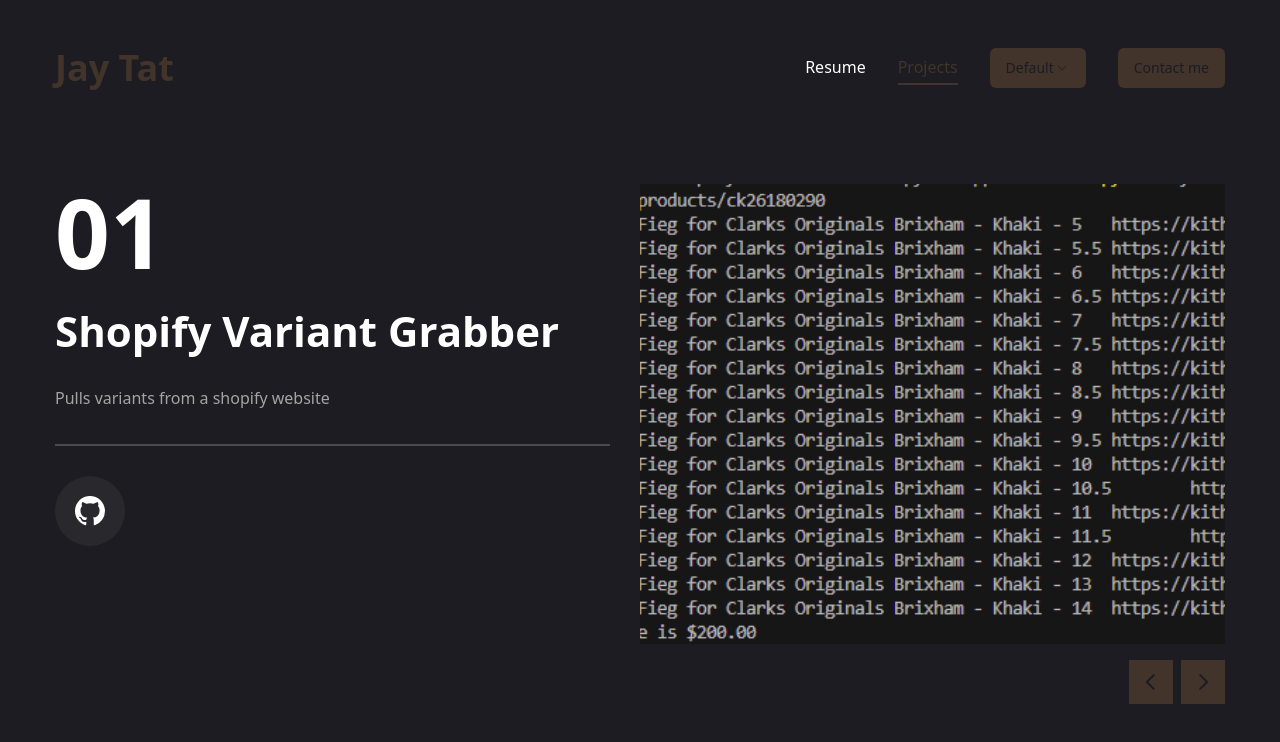
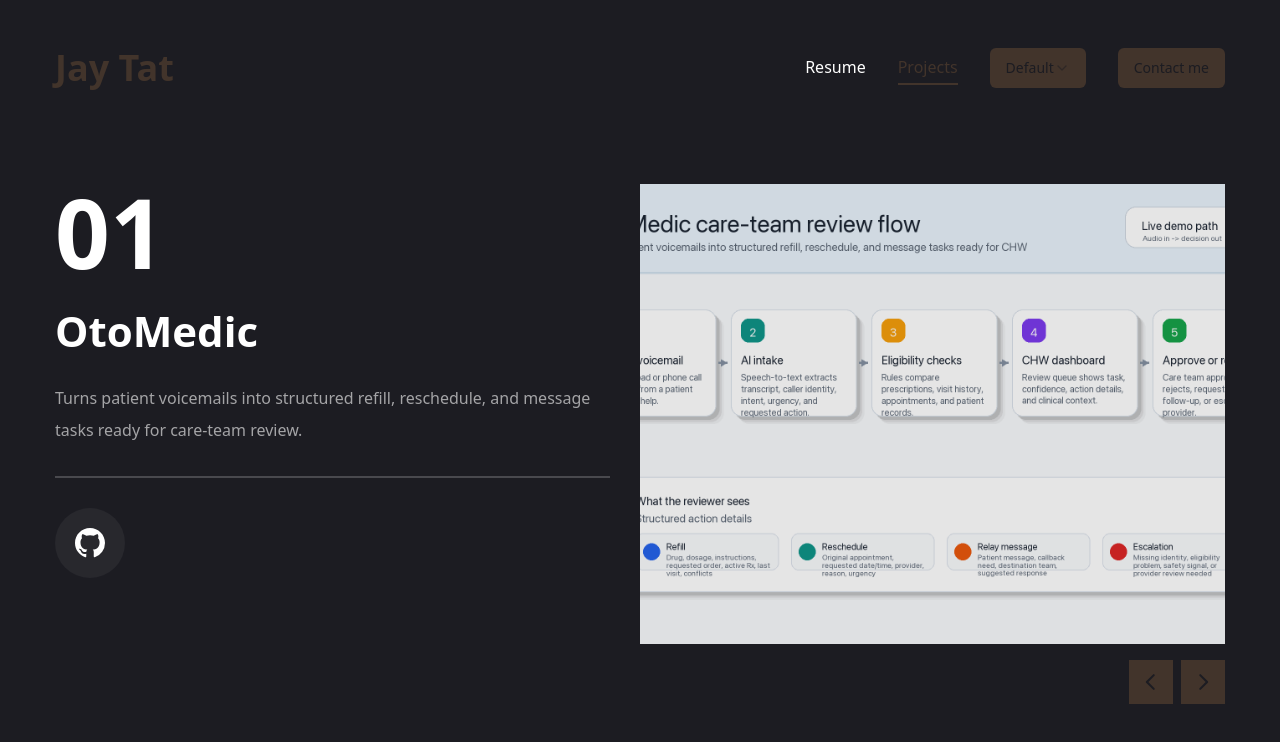
Before and after one commit to jaytat132/jay-portfolio, a Next.js app: page /projects in a window 1280 px wide. Shown: the top 742 px of the page. Built offline with nearby package versions, Linux system fonts and the light colour scheme.

Commit message:
Update portfolio projects

```diff
--- a/app/projects/page.jsx
+++ b/app/projects/page.jsx
@@ -5,6 +5,7 @@
 import { Swiper, SwiperSlide } from "swiper/react";
 import "swiper/css";
 import { BsGithub } from "react-icons/bs";
+import { FiExternalLink } from "react-icons/fi";
 
 import {
   Tooltip,
@@ -20,24 +21,48 @@
 const projectsDone = [
   {
     num: "01",
+    title: "OtoMedic",
+    description:
+      "Turns patient voicemails into structured refill, reschedule, and message tasks ready for care-team review.",
+    image: "/assets/ProjectPics/otomedic.png",
+    href: "https://github.com/ricardo-pc/Berkeley-AI-Hackathon",
+    linkType: "github",
+  },
+  {
+    num: "02",
+    title: "Foochastic",
+    description:
+      "Model-led soccer player prop analysis with published picks, confidence tiers, and transparent reasoning.",
+    image: "/assets/ProjectPics/foochastic.png",
+    href: "https://foochastic.com",
+    linkType: "website",
+  },
+  {
+    num: "03",
     title: "Shopify Variant Grabber",
     description: "Pulls variants from a shopify website",
     image: "/assets/ProjectPics/vargrabber.png",
-    github: "https://github.com/jaytat132/Shopify-Variant-Grabber",
+    href: "https://github.com/jaytat132/Shopify-Variant-Grabber",
+    linkType: "github",
+    archived: true,
   },
   {
-    num: "02",
+    num: "04",
     title: "jaytat.dev",
     description: "Personal website",
     image: "/assets/duck.png",
-    github: "https://github.com/jaytat132/jay-portfolio",
+    href: "https://github.com/jaytat132/jay-portfolio",
+    linkType: "github",
+    archived: true,
   },
   {
-    num: "03",
+    num: "05",
     title: "Sofascore Euroleague Data",
     description: "Pulls and puts Euroleague game data into csv format from Sofascore",
     image: "/assets/ProjectPics/sofascore.png",
-    github: "https://github.com/jaytat132/sofascore-euroleague-data",
+    href: "https://github.com/jaytat132/sofascore-euroleague-data",
+    linkType: "github",
+    archived: true,
   },
 ];
 
@@ -74,21 +99,42 @@
               <h2 className="text-[42px] font-bold leading-none text-white group-hover:text-accent transition-all duration-500">
                 {project.title}
               </h2>
+              {project.archived && (
+                <span className="w-fit rounded-full border border-white/20 px-3 py-1 text-xs font-semibold uppercase tracking-[0.18em] text-white/50">
+                  Archived
+                </span>
+              )}
               {/* project description */}
               <p className="text-white/60">{project.description}</p>
               {/* border */}
               <div className="border border-white/20"></div>
               {/* Buttons */}
               <div>
-                {/* github button */}
-                <Link href={project.github}>
+                <Link
+                  href={project.href}
+                  target="_blank"
+                  rel="noreferrer"
+                  aria-label={
+                    project.linkType === "github"
+                      ? `View ${project.title} on GitHub`
+                      : `Visit the ${project.title} website`
+                  }
+                >
                   <TooltipProvider delayDuration={100}>
                     <Tooltip>
                       <TooltipTrigger className="w-[70px] h-[70px] rounded-full bg-white/5 flex justify-center items-center group">
-                        <BsGithub className="text-white text-3xl group-hover:text-accent" />
+                        {project.linkType === "github" ? (
+                          <BsGithub className="text-white text-3xl group-hover:text-accent" />
+                        ) : (
+                          <FiExternalLink className="text-white text-3xl group-hover:text-accent" />
+                        )}
                       </TooltipTrigger>
                       <TooltipContent>
-                        <p>Github repository</p>
+                        <p>
+                          {project.linkType === "github"
+                            ? "GitHub repository"
+                            : "Visit website"}
+                        </p>
                       </TooltipContent>
                     </Tooltip>
                   </TooltipProvider>
@@ -114,8 +160,10 @@
                         <Image
                           src={project.image}
                           fill
-                          className="object-cover"
-                          alt=""
+                          className={`object-cover ${
+                            project.archived ? "grayscale opacity-70" : ""
+                          }`}
+                          alt={`${project.title} project preview`}
                         />
                       </div>
                     </div>
```
Also changed, not shown: public/assets/ProjectPics/foochastic.png (added), public/assets/ProjectPics/otomedic.png (added).
